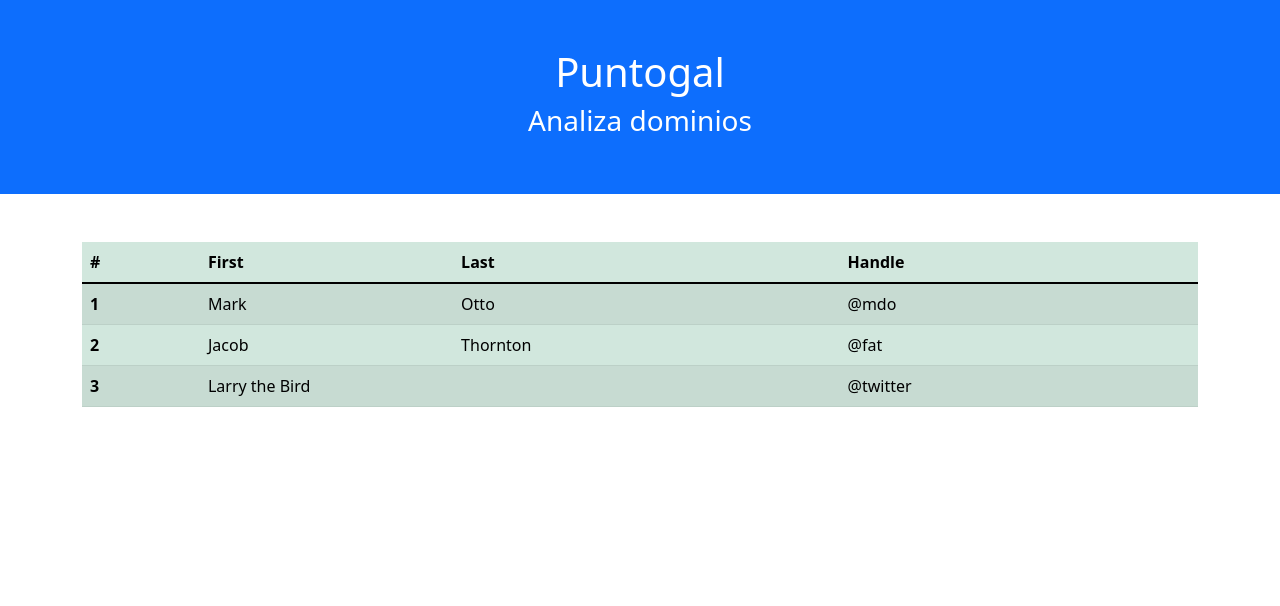
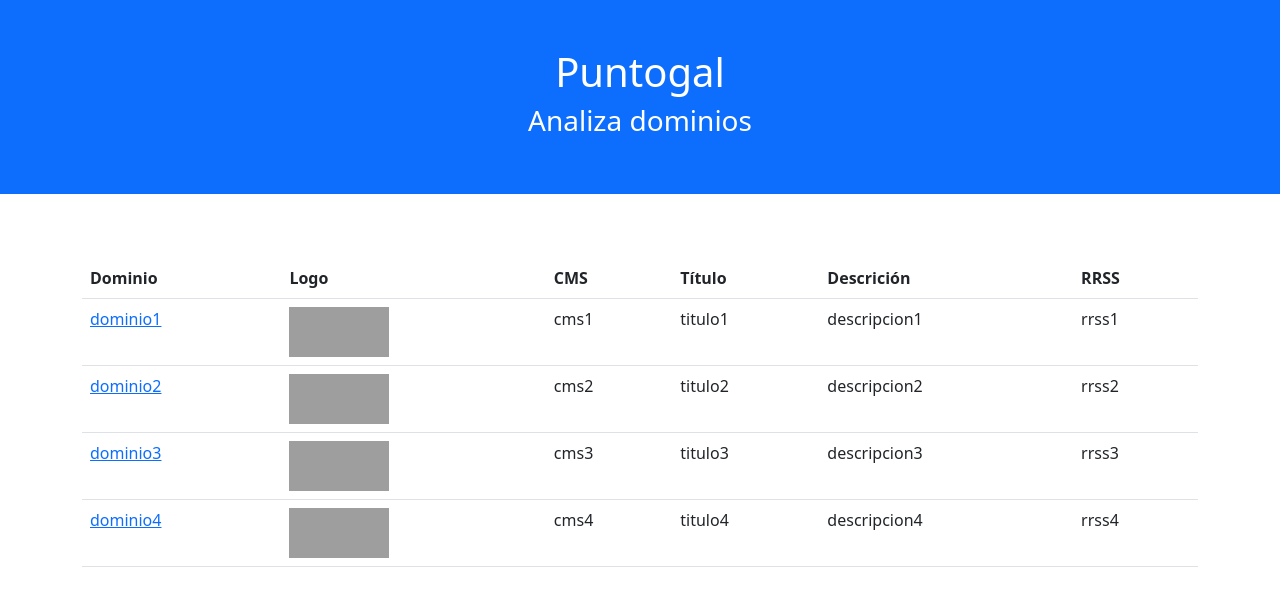
Before and after one commit to danizd/dominios, a Django app: page / in a window 1280 px wide. Shown: the top 606 px of the page. Run offline with Django 3.2, Linux system fonts and the light colour scheme; grey boxes are pictures that could not be loaded.

Commit message:
Recorro diccionario en plantilla.

```diff
--- a/aplicacion/templates/aplicacion/post_list.html
+++ b/aplicacion/templates/aplicacion/post_list.html
@@ -15,35 +15,31 @@
 
     <div class="container mt-5">
     <table class="table table-success table-striped">
-        <thead>
-          <tr>
-            <th scope="col">#</th>
-            <th scope="col">First</th>
-            <th scope="col">Last</th>
-            <th scope="col">Handle</th>
-          </tr>
-        </thead>
-        <tbody>
-          <tr>
-            <th scope="row">1</th>
-            <td>Mark</td>
-            <td>Otto</td>
-            <td>@mdo</td>
-          </tr>
-          <tr>
-            <th scope="row">2</th>
-            <td>Jacob</td>
-            <td>Thornton</td>
-            <td>@fat</td>
-          </tr>
-          <tr>
-            <th scope="row">3</th>
-            <td colspan="2">Larry the Bird</td>
-            <td>@twitter</td>
-          </tr>
-        </tbody>
-      </table>
+		<table class="table">
+            <tr>
+              <th scope="col">Dominio</th>
+              <th scope="col">Logo</th>
+              <th scope="col">CMS</th>
+              <th scope="col">Título</th>
+              <th scope="col">Descrición</th>
+              <th scope="col">RRSS</th>
+            </tr>
+            {% for key, post in thislist.items %}
+            <tr>
+                <td><a target="_blank" href=" {{ post.dominio }}" > {{ post.dominio }}</a></td>
+                <td><img src="{{ post.logo }}" width="100" height="50" alt="me"></td>
+                <td>{{ post.cms }}</td>
+                <td>{{ post.titulo }}</td>
+                <td>{{ post.descripcion }}</td>
+                <td>{{ post.rrss }}</td>
+            </tr>
+            {% endfor %}
+        </table>
+
     </div>
+
+
+
 </div>
 
 </body>
--- a/aplicacion/views.py
+++ b/aplicacion/views.py
@@ -3,4 +3,38 @@ from django.shortcuts import render
 
 # Create your views here.
 def post_list(request):
-    return render(request, 'aplicacion/post_list.html', {})
+    thislist = {}
+    thislist['dominio1'] = {
+    'dominio' : 'dominio1',
+    'logo' : 'logo1' ,
+    'cms' : 'cms1' ,
+    'titulo' : 'titulo1' ,
+    'descripcion' : 'descripcion1',
+    'rrss' : 'rrss1' ,
+    }
+    thislist['dominio2'] = {
+    'dominio' : 'dominio2',
+    'logo' : 'logo2',
+    'cms' : 'cms2',
+    'titulo' : 'titulo2',
+    'descripcion' : 'descripcion2',
+    'rrss' : 'rrss2' ,
+    }
+    thislist['dominio3'] = {
+    'dominio' : 'dominio3',
+    'logo' : 'logo3',
+    'cms' : 'cms3',
+    'titulo' : 'titulo3',
+    'descripcion' : 'descripcion3',
+    'rrss' : 'rrss3' ,
+    }
+    thislist['dominio4'] = {
+    'dominio' : 'dominio4',
+    'logo' : 'logo4' ,
+    'cms' : 'cms4' ,
+    'titulo' : 'titulo4' ,
+    'descripcion' : 'descripcion4',
+    'rrss' : 'rrss4' ,
+    }
+
+    return render(request, 'aplicacion/post_list.html', {'thislist': thislist})
```
